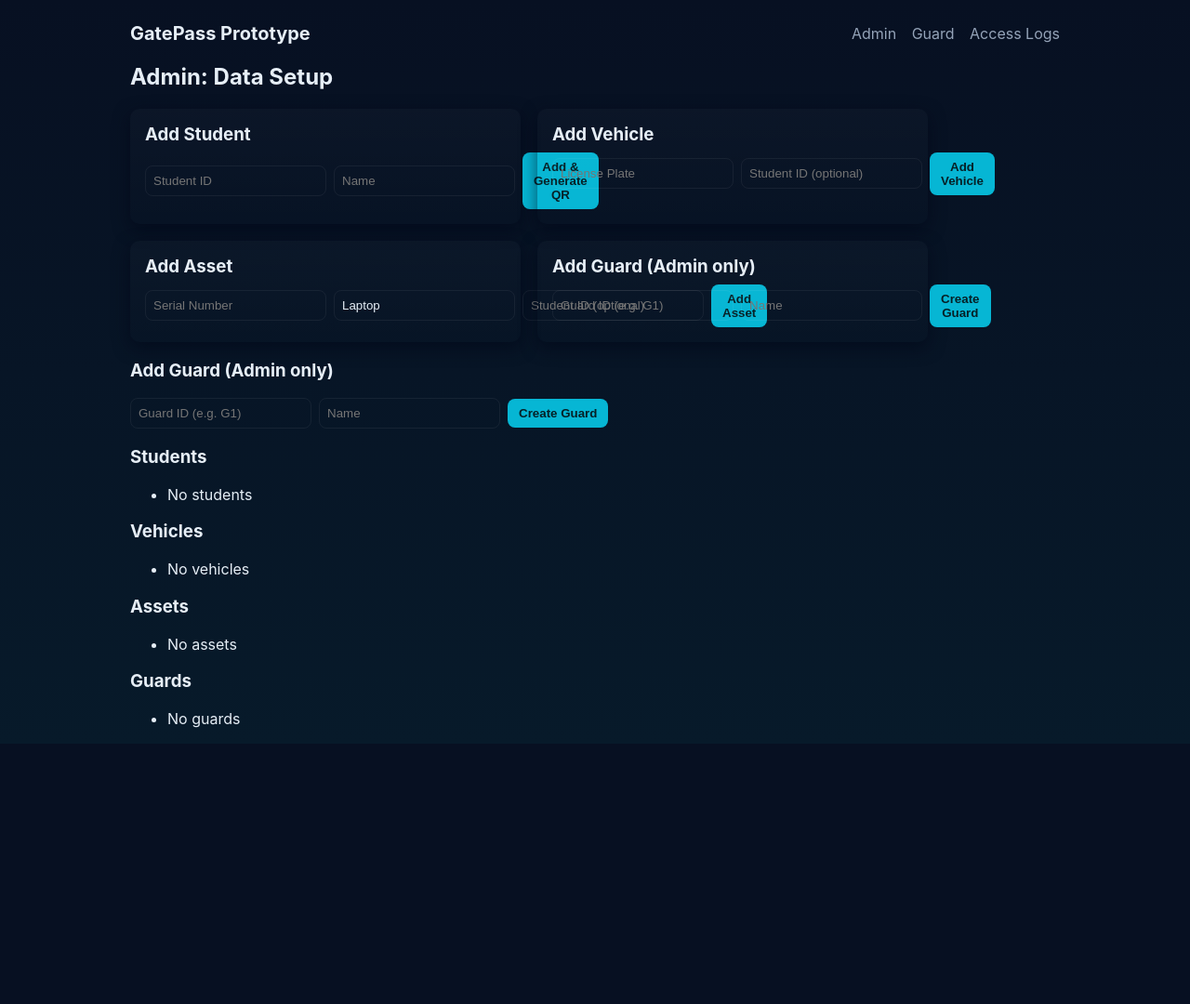
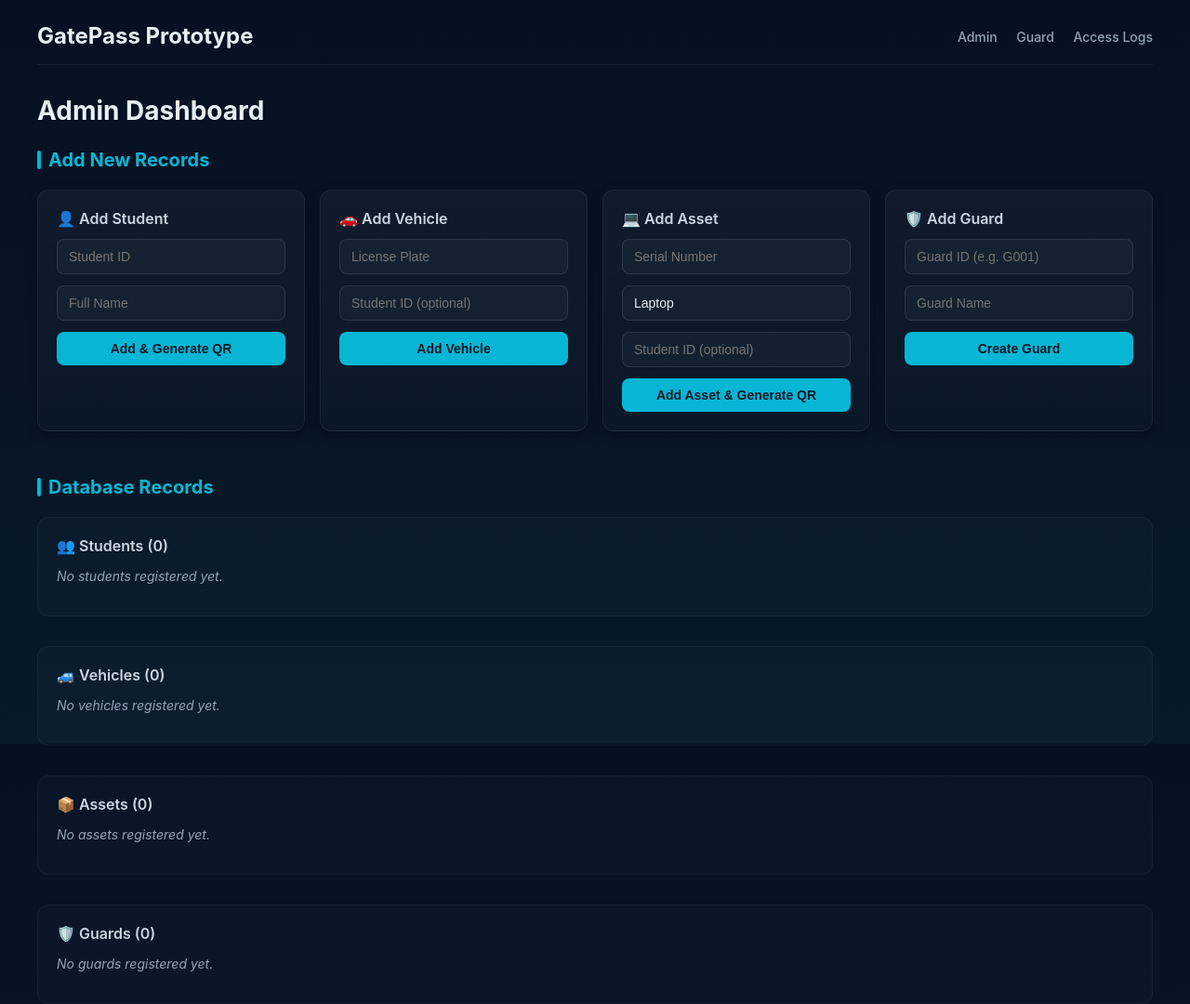
Before and after one commit to brandonthis-that/GatePass, a Flask app: template templates/admin.html in a window 1280 px wide. Shown: the whole page at 93% size. Before the commit the page ends 783 px from the top, so only its background shows below. Run offline with Flask 2, Linux system fonts and the light colour scheme; the template is opened without the code that fills it, so the values that code supplies are empty.

Commit message:
final working prototype' ' ''

```diff
--- a/static/css/style.css
+++ b/static/css/style.css
@@ -15,26 +15,56 @@ body{
 	color: #e6eef6;
 	padding:24px;
 }
-.container{ max-width:1000px; margin:0 auto }
-header{ display:flex; align-items:center; justify-content:space-between; margin-bottom:18px }
-header h1{ font-size:20px; margin:0 }
-nav a{ color:var(--muted); text-decoration:none; margin-left:12px }
+.container{ max-width:1200px; margin:0 auto }
+header{ display:flex; align-items:center; justify-content:space-between; margin-bottom:32px; padding-bottom:16px; border-bottom:1px solid rgba(255,255,255,0.06) }
+header h1{ font-size:24px; margin:0; font-weight:700 }
+nav a{ color:var(--muted); text-decoration:none; margin-left:16px; font-size:14px; font-weight:500; transition:color 0.2s }
 nav a:hover{ color:var(--accent) }
-.grid{ display:flex; gap:18px; flex-wrap:wrap }
-.card{ background:linear-gradient(180deg, rgba(255,255,255,0.02), transparent); padding:16px; border-radius:10px; box-shadow:0 6px 18px rgba(2,6,23,0.6); width:420px }
-.card h3{ margin-top:0; margin-bottom:8px }
+
+h2{ font-size:28px; margin:0 0 24px 0; font-weight:700 }
+h3{ font-size:18px; margin:0 0 16px 0; font-weight:600 }
+h4{ font-size:16px; margin:0 0 12px 0; font-weight:600; color:#cbd5e1 }
+
+.grid{ display:grid; grid-template-columns:repeat(auto-fit, minmax(280px, 1fr)); gap:16px; margin-bottom:32px }
+.card{ background:linear-gradient(180deg, rgba(255,255,255,0.04), rgba(255,255,255,0.01)); padding:20px; border-radius:12px; box-shadow:0 4px 12px rgba(2,6,23,0.4); border:1px solid rgba(255,255,255,0.06) }
+.card:hover{ box-shadow:0 6px 16px rgba(2,6,23,0.6); transition:box-shadow 0.3s }
+
+.admin-section{ margin-bottom:48px }
+.section-title{ font-size:20px; margin-bottom:20px; color:var(--accent); font-weight:700; display:flex; align-items:center; gap:8px }
+.section-title::before{ content:''; width:4px; height:20px; background:var(--accent); border-radius:2px }
+
+.data-section{ margin-bottom:32px; background:rgba(255,255,255,0.02); padding:20px; border-radius:12px; border:1px solid rgba(255,255,255,0.04) }
+
+.form-vertical{ display:flex; flex-direction:column; gap:12px }
+.form-vertical input{ width:100% }
+
 .status{ margin-top:10px; padding:10px; border-radius:8px; background:rgba(255,255,255,0.02); color:var(--muted) }
-.granted{ background:linear-gradient(90deg, rgba(4,120,87,0.12), rgba(16,185,129,0.06)); color:var(--success); padding:10px; border-radius:6px }
-.denied{ background:linear-gradient(90deg, rgba(220,38,38,0.08), rgba(239,68,68,0.03)); color:var(--danger); padding:10px; border-radius:6px }
-.muted{ color:var(--muted) }
-button{ background:var(--accent); color:#062026; border:none; padding:8px 12px; border-radius:8px; cursor:pointer; font-weight:600 }
-button:hover{ filter:brightness(1.05) }
-input[type=text], input, input[type=number]{ padding:8px; border-radius:8px; border:1px solid rgba(255,255,255,0.06); background:transparent; color:inherit }
-form label{ display:block; margin-bottom:8px }
-table{ border-collapse:collapse; width:100%; background:transparent }
-table th, table td{ border-bottom:1px solid rgba(255,255,255,0.04); padding:10px; text-align:left }
-/* Admin layout helpers */
-.admin-grid{ display:flex; gap:20px }
-.admin-actions{ width:360px }
-.admin-data{ flex:1 }
-@media(max-width:900px){ .grid{ flex-direction:column } .card{ width:100% } }
+.granted{ background:linear-gradient(90deg, rgba(4,120,87,0.12), rgba(16,185,129,0.06)); color:var(--success); padding:10px; border-radius:6px; font-weight:500 }
+.denied{ background:linear-gradient(90deg, rgba(220,38,38,0.08), rgba(239,68,68,0.03)); color:var(--danger); padding:10px; border-radius:6px; font-weight:500 }
+.muted{ color:var(--muted); font-size:14px; font-style:italic }
+
+button{ background:var(--accent); color:#0a1929; border:none; padding:10px 16px; border-radius:8px; cursor:pointer; font-weight:600; font-size:14px; transition:all 0.2s }
+button:hover{ filter:brightness(1.1); transform:translateY(-1px) }
+button:active{ transform:translateY(0) }
+
+input[type=text], input, input[type=number]{ padding:10px 12px; border-radius:8px; border:1px solid rgba(255,255,255,0.1); background:rgba(255,255,255,0.03); color:inherit; font-size:14px; transition:border-color 0.2s }
+input:focus{ outline:none; border-color:var(--accent); background:rgba(255,255,255,0.05) }
+
+form label{ display:block; margin-bottom:8px; font-weight:500; font-size:14px }
+
+table{ border-collapse:collapse; width:100%; background:transparent; font-size:14px }
+table thead{ background:rgba(255,255,255,0.04) }
+table th{ border-bottom:2px solid rgba(255,255,255,0.1); padding:12px; text-align:left; font-weight:600; color:var(--accent); font-size:13px; text-transform:uppercase; letter-spacing:0.5px }
+table td{ border-bottom:1px solid rgba(255,255,255,0.04); padding:12px }
+table tbody tr{ transition:background 0.2s }
+table tbody tr:hover{ background:rgba(255,255,255,0.03) }
+
+.qr-link{ color:var(--accent); text-decoration:none; font-weight:500; font-size:13px; padding:4px 8px; background:rgba(6,182,212,0.1); border-radius:4px; transition:all 0.2s }
+.qr-link:hover{ background:rgba(6,182,212,0.2); color:#22d3ee }
+
+@media(max-width:900px){
+	.grid{ grid-template-columns:1fr }
+	header{ flex-direction:column; align-items:flex-start; gap:12px }
+	nav{ margin-top:8px }
+	nav a{ margin-left:0; margin-right:16px }
+}
--- a/templates/admin.html
+++ b/templates/admin.html
@@ -1,96 +1,153 @@
 {% extends 'base.html' %}
 {% block content %}
-<h2>Admin: Data Setup</h2>
+<h2>Admin Dashboard</h2>
 
+<div class="admin-section">
+  <h3 class="section-title">Add New Records</h3>
   <div class="grid">
     <div class="card">
-    <h3>Add Student</h3>
-    <form method="post" action="/admin/add_student" style="display:flex; gap:8px; align-items:center">
-      <input name="student_id" placeholder="Student ID">
-      <input name="name" placeholder="Name">
+      <h4>👤 Add Student</h4>
+      <form method="post" action="/admin/add_student" class="form-vertical">
+        <input name="student_id" placeholder="Student ID" required>
+        <input name="name" placeholder="Full Name" required>
         <button type="submit">Add & Generate QR</button>
       </form>
     </div>
 
     <div class="card">
-    <h3>Add Vehicle</h3>
-    <form method="post" action="/admin/add_vehicle" style="display:flex; gap:8px; align-items:center">
-      <input name="license_plate" placeholder="License Plate">
+      <h4>🚗 Add Vehicle</h4>
+      <form method="post" action="/admin/add_vehicle" class="form-vertical">
+        <input name="license_plate" placeholder="License Plate" required>
         <input name="student_id_for_vehicle" placeholder="Student ID (optional)">
         <button type="submit">Add Vehicle</button>
       </form>
     </div>
 
     <div class="card">
-    <h3>Add Asset</h3>
-    <form method="post" action="/admin/add_asset" style="display:flex; gap:8px; align-items:center">
-      <input name="serial" placeholder="Serial Number">
+      <h4>💻 Add Asset</h4>
+      <form method="post" action="/admin/add_asset" class="form-vertical">
+        <input name="serial" placeholder="Serial Number" required>
         <input name="type" value="Laptop" placeholder="Type">
         <input name="student_id_for_asset" placeholder="Student ID (optional)">
-      <button type="submit">Add Asset</button>
+        <button type="submit">Add Asset & Generate QR</button>
       </form>
     </div>
+
     <div class="card">
-    <h3>Add Guard (Admin only)</h3>
-    <form method="post" action="/admin/add_guard" style="display:flex; gap:8px; align-items:center">
-      <input name="guard_id" placeholder="Guard ID (e.g. G1)">
-      <input name="guard_name" placeholder="Name">
+      <h4>🛡️ Add Guard</h4>
+      <form method="post" action="/admin/add_guard" class="form-vertical">
+        <input name="guard_id" placeholder="Guard ID (e.g. G001)" required>
+        <input name="guard_name" placeholder="Guard Name" required>
         <button type="submit">Create Guard</button>
       </form>
     </div>
   </div>
+</div>
 
-<section style="margin-top:18px">
-  <h3>Add Guard (Admin only)</h3>
-  <form method="post" action="/admin/add_guard" style="display:flex; gap:8px; align-items:center">
-    <input name="guard_id" placeholder="Guard ID (e.g. G1)">
-    <input name="guard_name" placeholder="Name">
-    <button type="submit">Create Guard</button>
-  </form>
-</section>
+<div class="admin-section">
+  <h3 class="section-title">Database Records</h3>
 
-<section>
-  <h3>Students</h3>
-  <ul>
+  <div class="data-section">
+    <h4>👥 Students ({{ students|length }})</h4>
+    {% if students %}
+      <table>
+        <thead>
+          <tr>
+            <th>Student ID</th>
+            <th>Name</th>
+            <th>QR Code</th>
+          </tr>
+        </thead>
+        <tbody>
         {% for s in students %}
-    <li>{{ s.StudentID }} - {{ s.Name }} - <a href="/static/qrcodes/{{ s.StudentID }}.png" target="_blank">QR</a></li>
+          <tr>
+            <td><strong>{{ s.StudentID }}</strong></td>
+            <td>{{ s.Name }}</td>
+            <td><a href="{{ url_for('static', filename='qrcodes/' + s.StudentID + '.png') }}" target="_blank" class="qr-link">View QR</a></td>
+          </tr>
+        {% endfor %}
+        </tbody>
+      </table>
     {% else %}
-    <li>No students</li>
+      <p class="muted">No students registered yet.</p>
+    {% endif %}
+  </div>
+
+  <div class="data-section">
+    <h4>🚙 Vehicles ({{ vehicles|length }})</h4>
+    {% if vehicles %}
+      <table>
+        <thead>
+          <tr>
+            <th>License Plate</th>
+            <th>Registered To</th>
+          </tr>
+        </thead>
+        <tbody>
+        {% for v in vehicles %}
+          <tr>
+            <td><strong>{{ v.LicensePlate }}</strong></td>
+            <td>{{ v.StudentID or '—' }}</td>
+          </tr>
         {% endfor %}
-  </ul>
-</section>
+        </tbody>
+      </table>
+    {% else %}
+      <p class="muted">No vehicles registered yet.</p>
+    {% endif %}
+  </div>
 
-<section>
-  <h3>Vehicles</h3>
-  <ul>
-  {% for v in vehicles %}
-    <li>{{ v.LicensePlate }} - Registered to: {{ v.StudentID or '---' }}</li>
+  <div class="data-section">
+    <h4>📦 Assets ({{ assets|length }})</h4>
+    {% if assets %}
+      <table>
+        <thead>
+          <tr>
+            <th>Type</th>
+            <th>Serial Number</th>
+            <th>Registered To</th>
+            <th>QR Code</th>
+          </tr>
+        </thead>
+        <tbody>
+        {% for a in assets %}
+          <tr>
+            <td>{{ a.Type }}</td>
+            <td><strong>{{ a.SerialNumber }}</strong></td>
+            <td>{{ a.StudentID or '—' }}</td>
+            <td><a href="{{ url_for('static', filename='qrcodes/asset_' + a.SerialNumber + '.png') }}" target="_blank" class="qr-link">View QR</a></td>
+          </tr>
+        {% endfor %}
+        </tbody>
+      </table>
     {% else %}
-    <li>No vehicles</li>
+      <p class="muted">No assets registered yet.</p>
+    {% endif %}
+  </div>
+
+  <div class="data-section">
+    <h4>🛡️ Guards ({{ guards|length }})</h4>
+    {% if guards %}
+      <table>
+        <thead>
+          <tr>
+            <th>Guard ID</th>
+            <th>Name</th>
+          </tr>
+        </thead>
+        <tbody>
+        {% for g in guards %}
+          <tr>
+            <td><strong>{{ g.GuardID }}</strong></td>
+            <td>{{ g.Name }}</td>
+          </tr>
         {% endfor %}
-  </ul>
-</section>
-
-<section>
-  <h3>Assets</h3>
-  <ul>
-  {% for a in assets %}
-    <li>{{ a.Type }}: {{ a.SerialNumber }} - Registered to: {{ a.StudentID or '---' }} - <a href="/static/qrcodes/asset_{{ a.SerialNumber }}.png" target="_blank">QR</a></li>
+        </tbody>
+      </table>
     {% else %}
-    <li>No assets</li>
-  {% endfor %}
-  </ul>
-</section>
-
-<section style="margin-top:18px">
-  <h3>Guards</h3>
-  <ul>
-  {% for g in guards %}
-    <li>{{ g.GuardID }} - {{ g.Name }}</li>
-  {% else %}
-    <li>No guards</li>
-  {% endfor %}
-  </ul>
-</section>
+      <p class="muted">No guards registered yet.</p>
+    {% endif %}
+  </div>
+</div>
 
 {% endblock %}
```
Lines whose indentation alone changed are shown as unchanged.
